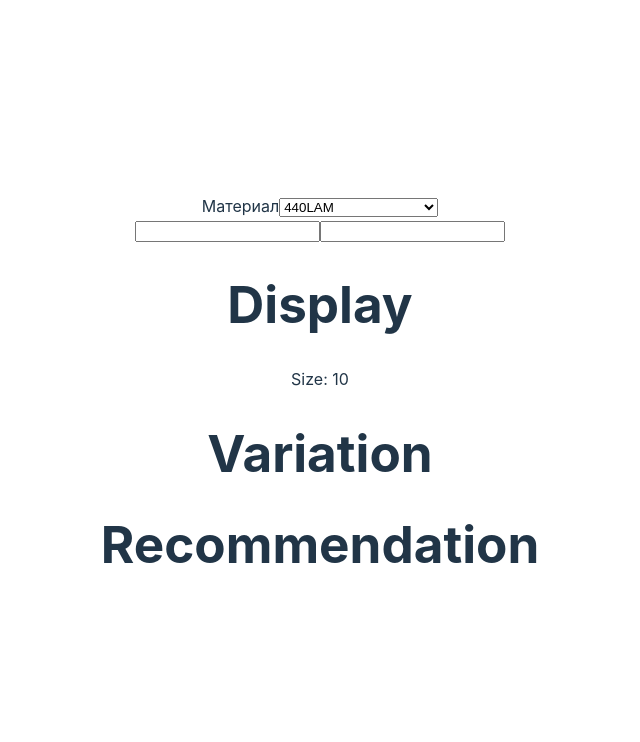
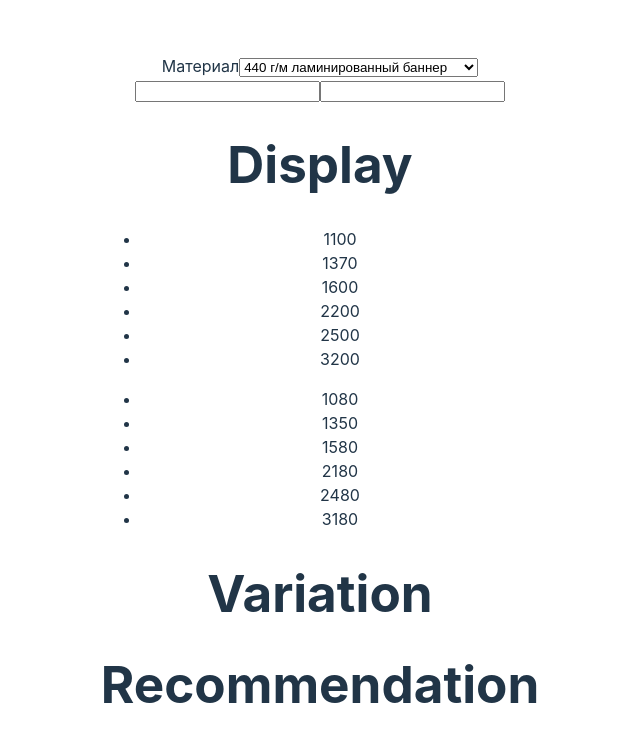
Before and after one commit to sergstamper/waste-material, a React (Vite) app: page / in a window 1280 px wide. Shown: the top 742 px of the page, without its empty margins (320-960 px from the left). Built offline with nearby package versions, Linux system fonts and the light colour scheme.

Commit message:
Display sizes

```diff
--- a/public/materials.json
+++ b/public/materials.json
@@ -9,7 +9,8 @@
       "2200",
       "2500",
       "3200"
-    ]
+    ],
+    "type": "banner"
   },
   {
     "name": "450LIT",
@@ -21,7 +22,8 @@
       "2200",
       "2500",
       "3200"
-    ]
+    ],
+    "type": "banner"
   },
   {
     "name": "510LIT",
@@ -33,7 +35,8 @@
       "2200",
       "2500",
       "3200"
-    ]
+    ],
+    "type": "banner"
   },
   {
     "name": "Mesh",
@@ -45,7 +48,8 @@
       "2200",
       "2500",
       "3200"
-    ]
+    ],
+    "type": "banner"
   },
   {
     "name": "ARB_GL",
@@ -55,7 +59,8 @@
       "1270",
       "1370",
       "1520"
-    ]
+    ],
+    "type": "film"
   },
   {
     "name": "ARB_MAT",
@@ -65,7 +70,8 @@
       "1270",
       "1370",
       "1520"
-    ]
+    ],
+    "type": "film"
   },
   {
     "name": "Oracal_GL",
@@ -75,7 +81,8 @@
       "1260",
       "1370",
       "1600"
-    ]
+    ],
+    "type": "film"
   },
   {
     "name": "Oracal_MAT",
@@ -85,7 +92,8 @@
       "1260",
       "1370",
       "1600"
-    ]
+    ],
+    "type": "film"
   },
   {
     "name": "Ritrama_GL",
@@ -95,7 +103,8 @@
       "1260",
       "1400",
       "1600"
-    ]
+    ],
+    "type": "film"
   },
   {
     "name": "Ritrama_MAT",
@@ -105,7 +114,8 @@
       "1260",
       "1400",
       "1600"
-    ]
+    ],
+    "type": "film"
   },
   {
     "name": "Orajet 3640_ProzrGL",
@@ -115,7 +125,8 @@
       "1260",
       "1370",
       "1600"
-    ]
+    ],
+    "type": "film"
   },
   {
     "name": "Orajet 3640_ProzrMAT",
@@ -125,7 +136,8 @@
       "1260",
       "1370",
       "1600"
-    ]
+    ],
+    "type": "film"
   },
   {
     "name": "Blue_back",
@@ -133,7 +145,8 @@
     "size": [
       "1200",
       "1560"
-    ]
+    ],
+    "type": "paper"
   },
   {
     "name": "Ritrama_ProzrGL",
@@ -143,7 +156,8 @@
       "1260",
       "1400",
       "1600"
-    ]
+    ],
+    "type": "film"
   },
   {
     "name": "Ritrama_ProzrMAT",
@@ -153,7 +167,8 @@
       "1260",
       "1400",
       "1600"
-    ]
+    ],
+    "type": "film"
   },
   {
     "name": "Cityk_150",
@@ -161,7 +176,8 @@
     "size": [
       "1270",
       "1600"
-    ]
+    ],
+    "type": "paper"
   },
   {
     "name": "Cityk_200",
@@ -169,7 +185,8 @@
     "size": [
       "1270",
       "1600"
-    ]
+    ],
+    "type": "paper"
   },
   {
     "name": "holst natural",
@@ -178,7 +195,8 @@
       "1070",
       "1270",
       "1520"
-    ]
+    ],
+    "type": "canvas"
   },
   {
     "name": "holst sintetic",
@@ -187,14 +205,16 @@
       "1070",
       "1270",
       "1520"
-    ]
+    ],
+    "type": "canvas"
   },
   {
     "name": "Prozr. 3651",
     "description": "Прозрачная автопленка 3651",
     "size": [
       "1370"
-    ]
+    ],
+    "type": "film"
   },
   {
     "name": "White. 3651",
@@ -202,6 +222,7 @@
     "size": [
       "1050",
       "1370"
-    ]
+    ],
+    "type": "film"
   }
 ]
--- a/src/App.jsx
+++ b/src/App.jsx
@@ -9,6 +9,7 @@ import Recommendation from './components/Recommendation/Recommendation';
 
 function App() {
   const [materials, setMaterials] = useState([]);
+  const [currentMaterial, setCurrentMaterial] = useState([]);
 
   useEffect(() => {
     fetch('./materials.json')
@@ -17,16 +18,28 @@ function App() {
     })
     .then((data) => {
         setMaterials(data);
+        setCurrentMaterial(data[0]);
     });
   // eslint-disable-next-line react-hooks/exhaustive-deps
   }, []);
 
+function handleOptionsChange(event) {
+  const materialValue = event.target.value;
+  materials.forEach((material) => {
+    if (material.name === materialValue) {
+      setCurrentMaterial(material);
+    }
+  });
+}
+
   return (
     <>
-      <Options materials={materials} />
+      <Options
+        materials={materials}
+        onChange={(event) => handleOptionsChange(event)} />
       <Input />
       <Input />
-      <Display size={10} />
+      <Display sizes={currentMaterial.size} />
       <Variation />
       <Recommendation />
     </>
--- a/src/components/Display/Display.jsx
+++ b/src/components/Display/Display.jsx
@@ -1,10 +1,25 @@
-function Display({size}) {
+import PropTypes from 'prop-types';
+
+function Display({sizes}) {
     return (
         <div>
             <h1>Display</h1>
-            <p>Size: {size}</p>
+            <ul>
+                {sizes && sizes.map((size, index) => (
+                    <li key={index}>{size}</li>
+                ))}
+            </ul>
+            <ul>
+                {sizes && sizes.map((size, index) => (
+                    <li key={index}>{size-20}</li>
+                ))}
+            </ul>
         </div>
     )
+};
+
+Display.propTypes = {
+    sizes: PropTypes.arrayOf(PropTypes.string),
 }
 
 export default Display;
--- a/src/components/Options/Options.jsx
+++ b/src/components/Options/Options.jsx
@@ -7,7 +7,7 @@ function Options({ materials, onChange }) {
           <label htmlFor="options">Материал</label>
           <select onChange={onChange} className="options" type="text" id="options">
               {materials.map((material, index) => (
-                  <option key={index} value={material.name}>{material.name}</option>
+                  <option key={index} value={material.name}>{material.description}</option>
               ))}
           </select>
       </div>
```
